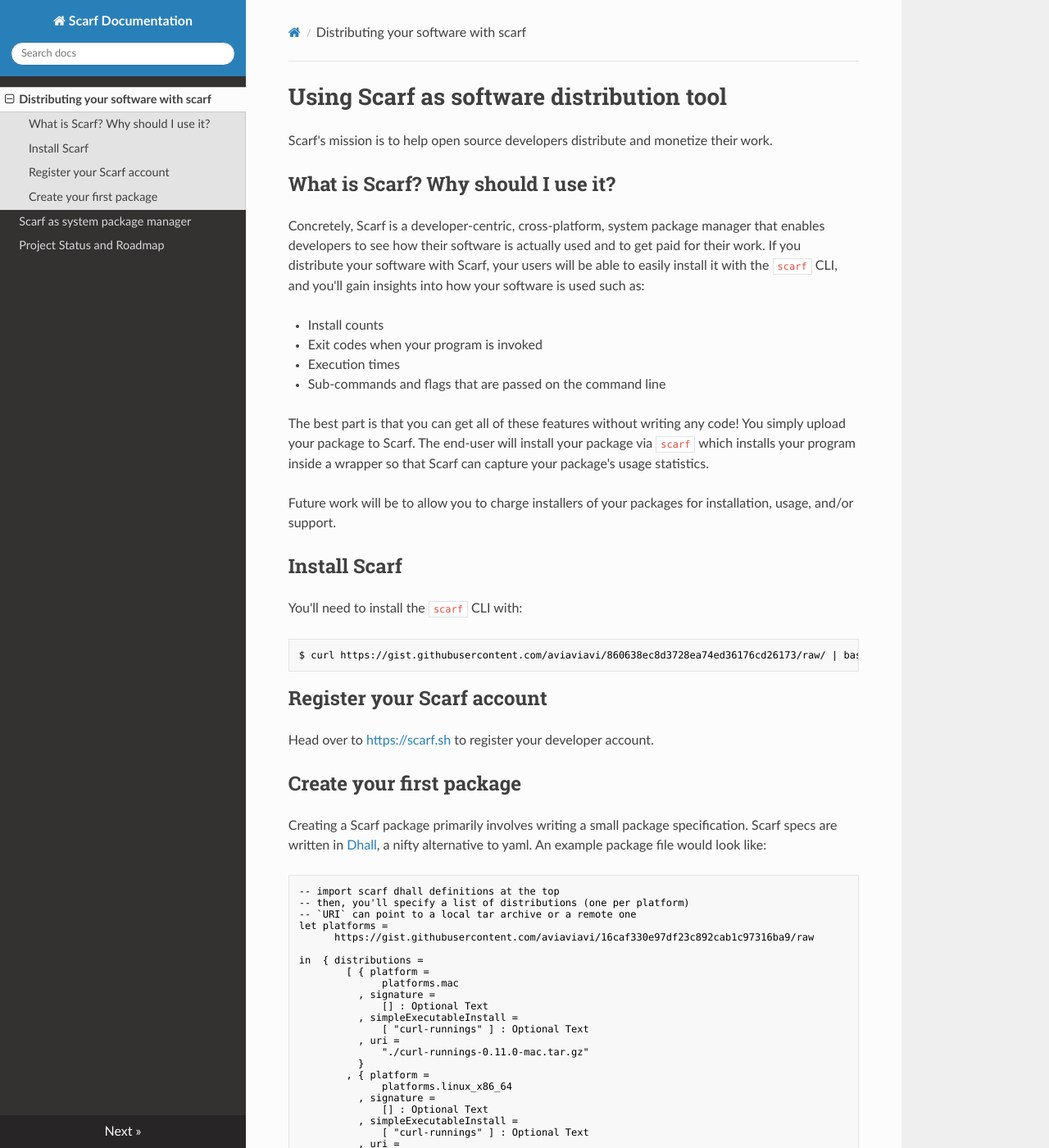
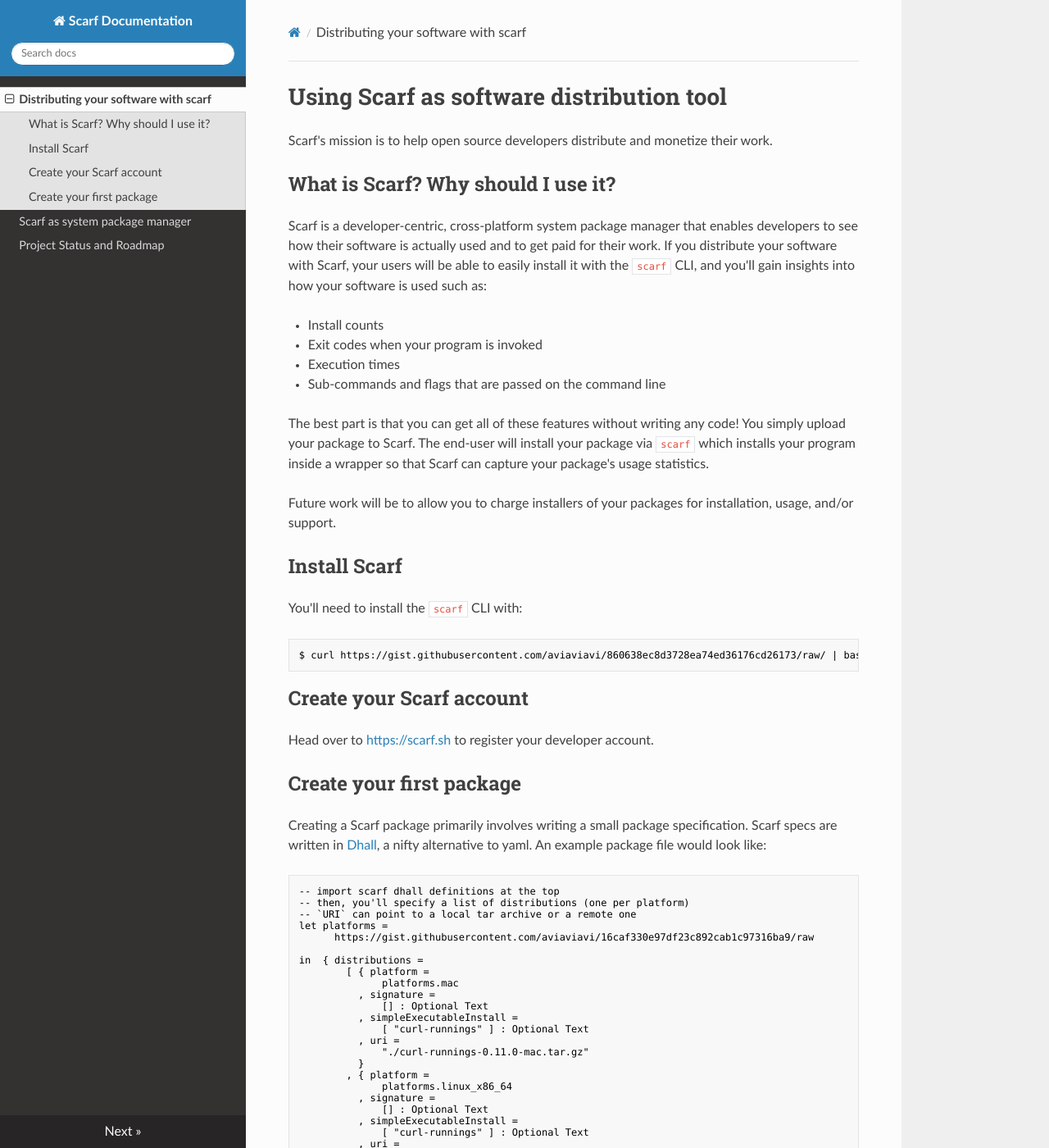
Before and after one commit to scarf-sh/scarf, an MkDocs documentation site: the page built from docs/docs/index.md, in a window 1280 px wide and 1400 px high. Shown: the whole window at 82% size. Built offline with MkDocs 1.6.1, drawn with Linux system fonts in a browser that asks for light colours; nearby versions of some CDN libraries; some of the changed lines change nothing that is shown; some of the changed text lies outside the part shown.

Commit message:
docs update

````diff
--- a/docs/docs/index.md
+++ b/docs/docs/index.md
@@ -4,7 +4,7 @@
 
 ## What is Scarf? Why should I use it?
 
-Concretely, Scarf is a developer-centric, cross-platform, system package manager
+Scarf is a developer-centric, cross-platform system package manager
 that enables developers to see how their software is actually used and to get
 paid for their work. If you distribute your software with Scarf, your users will
 be able to easily install it with the `scarf` CLI, and you'll gain insights into
@@ -31,7 +31,7 @@
 $ curl https://gist.githubusercontent.com/aviaviavi/860638ec8d3728ea74ed36176cd26173/raw/ | bash
 ```
 
-## Register your Scarf account
+## Create your Scarf account
 
 Head over to [https://scarf.sh](https://scarf.sh) to register your developer
 account.
@@ -73,5 +73,16 @@
 		"curl-runnings"
 	, version =
 		"0.11.0"
+	, author =
+		"Avi Press"
+	, copyright =
+		"2019 Avi Press"
+	, license =
+		"MIT"
 	}
 ```
+
+Some notes:
+
+- `signature` is not currently checked, but will be in a future release
+- `simpleExecutableInstall` is currently the only install type supported, but more will be coming soon.
````
